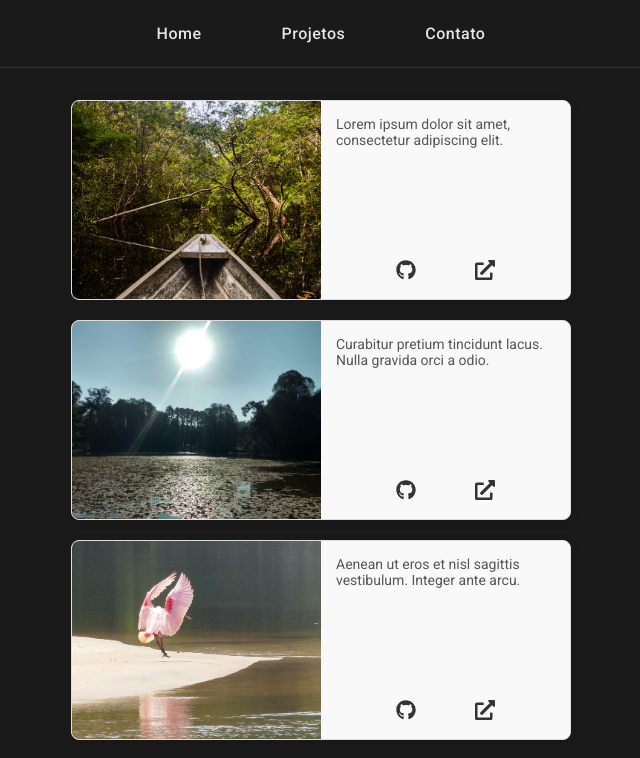
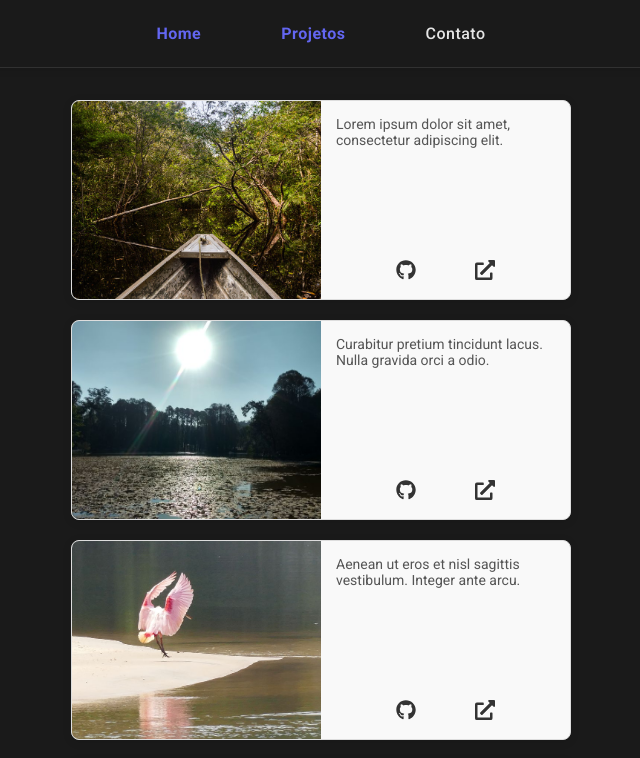
Before and after one commit to Gustavo-GPG/Gustavo-Portifolio, a React (Vite) app: page /Gustavo-Portifolio/Projetos in a window 1280 px wide. Shown: the top 758 px of the page, without its empty margins (319-959 px from the left). Built offline with nearby package versions, Linux system fonts and the light colour scheme.

Commit message:
corrigindo bug de renderização

```diff
--- a/src/App.tsx
+++ b/src/App.tsx
@@ -8,9 +8,9 @@ function App() {
 
   return (
     <Routes>
-      <Route path="Gustavo-Portifolio" element={<Home />} />
-      <Route path='Gustavo-Portifolio/Projetos' element={<Projetos />} />
-      <Route path='Gustavo-Portifolio/Contato' element={<Contato />} />
+      <Route path="/Gustavo-Portifolio" element={<Home />} />
+      <Route path='/Gustavo-Portifolio/Projetos' element={<Projetos />} />
+      <Route path='/Gustavo-Portifolio/Contato' element={<Contato />} />
       <Route path="*" element={<h1>Not Found</h1>} />
     </Routes>
   )
--- a/src/Components/Header/index.tsx
+++ b/src/Components/Header/index.tsx
@@ -5,9 +5,9 @@ function Header() {
   return (
     <header className="header">
       <nav className="nav">
-        <NavLink to={'Gustavo-Portifolio'}>Home</NavLink>
-        <NavLink to={'Gustavo-Portifolio/Projetos'}>Projetos</NavLink>
-        <NavLink to={'Gustavo-Portifolio/Contato'}>Contato</NavLink>
+        <NavLink to={'/Gustavo-Portifolio'}>Home</NavLink>
+        <NavLink to={'/Gustavo-Portifolio/Projetos'}>Projetos</NavLink>
+        <NavLink to={'/Gustavo-Portifolio/Contato'}>Contato</NavLink>
       </nav>
     </header>
   );
--- a/vite.config.ts
+++ b/vite.config.ts
@@ -4,5 +4,5 @@ import react from '@vitejs/plugin-react-swc'
 // https://vite.dev/config/
 export default defineConfig({
   plugins: [react()],
-  base: '/Gustavo-Porifolio/',
+  base: '/Gustavo-Portifolio',
 })
```
Also changed, not shown: 9 other files (tests, documents, lock files or other folders).
